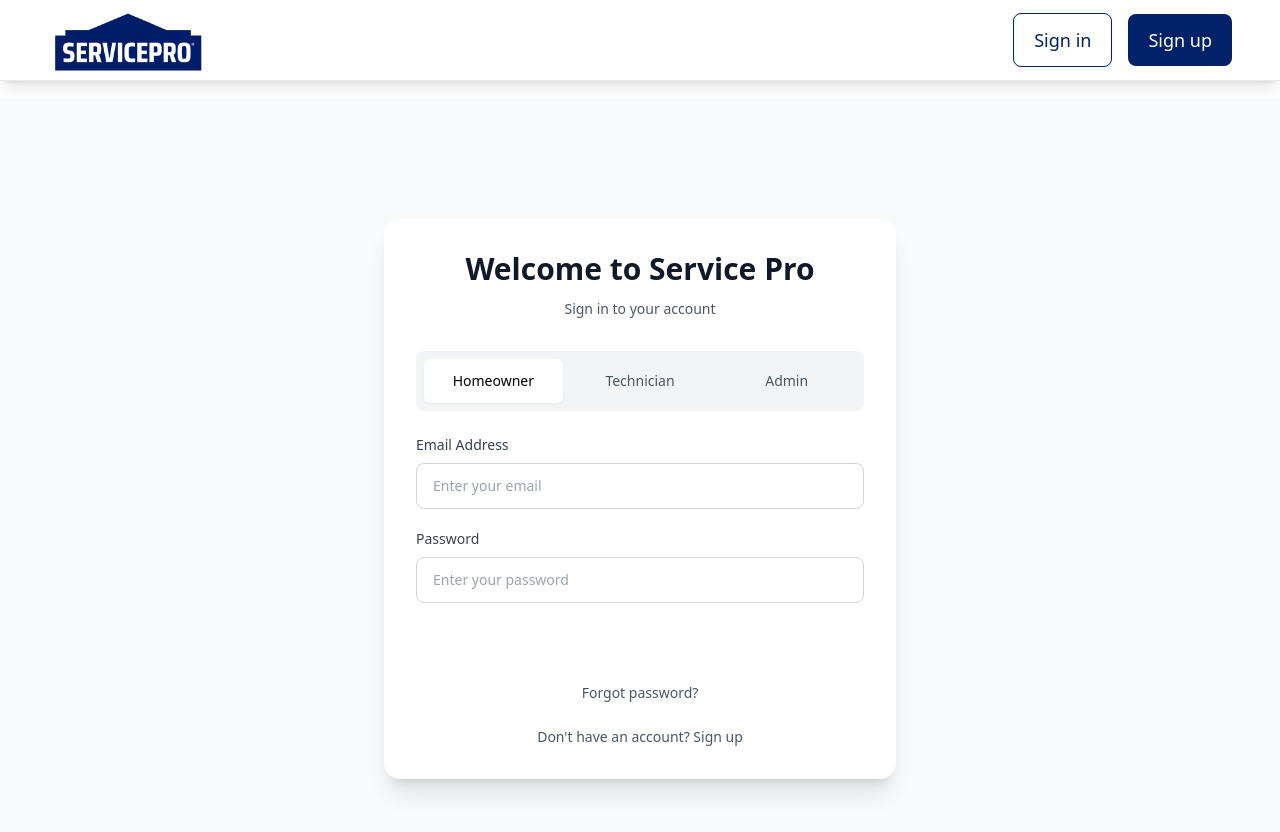
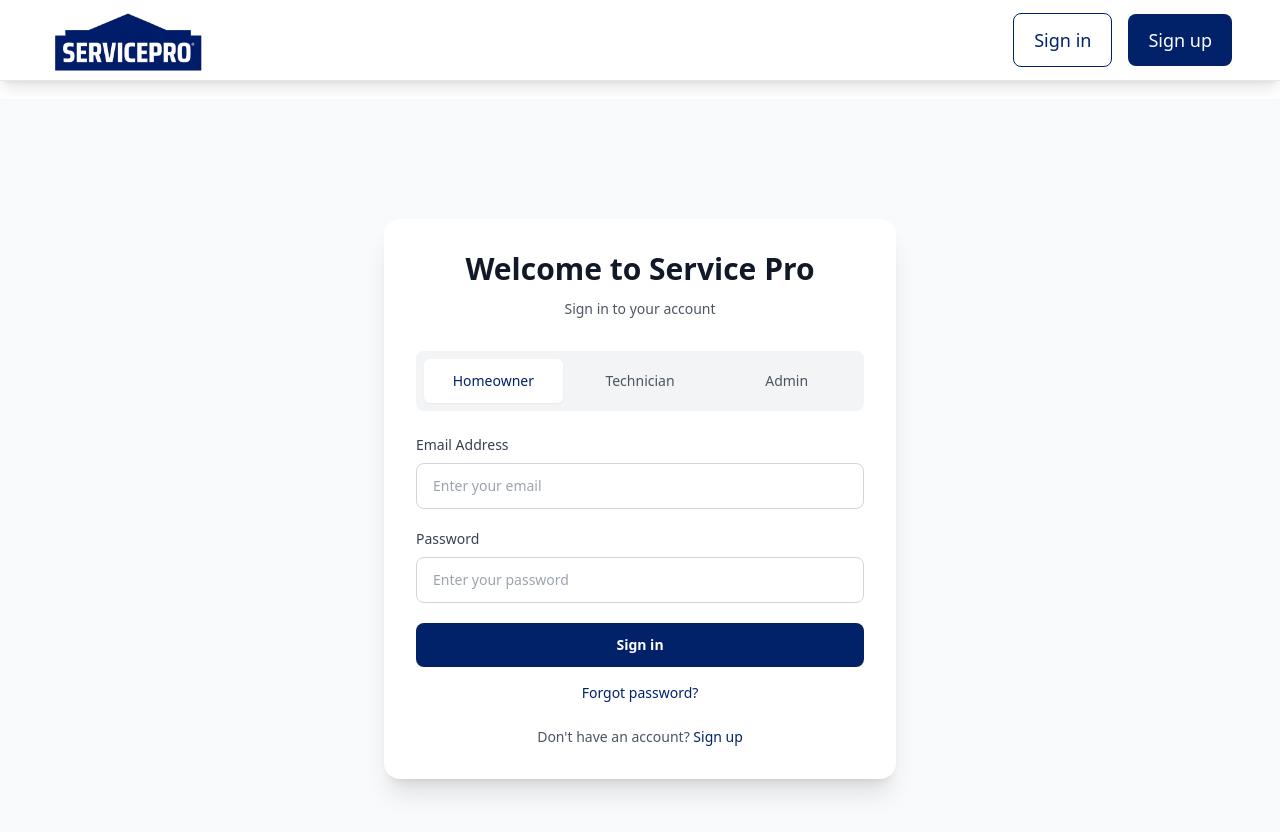
Before and after one commit to vishalranka2003/Lowes_capestone_fe, a React (Create React App) app: page /login in a window 1280 px wide. Shown: the top 832 px of the page. Built offline with nearby package versions, Linux system fonts and the light colour scheme; no server answers.

Commit message:
Update color scheme across multiple components to use lowesBlue for consistency
- Replaced instances of loweslowesBlue with lowesBlue in ForgotPassword, Home, Login, and MyAppliances components for a cohesive look.

```diff
--- a/src/pages/ForgotPassword.jsx
+++ b/src/pages/ForgotPassword.jsx
@@ -82,7 +82,7 @@
   };
 
   const getFieldClassName = () => {
-    const baseClass = "w-full px-4 py-3 border rounded-lg focus:ring-2 focus:ring-loweslowesBlue-500 focus:border-loweslowesBlue-500 transition-colors duration-180 text-sm";
+    const baseClass = "w-full px-4 py-3 border rounded-lg focus:ring-2 focus:ring-lowesBlue-500 focus:border-lowesBlue-500 transition-colors duration-180 text-sm";
     if (touched && error) {
       return `${baseClass} border-red-400 bg-red-50`;
     }
@@ -137,7 +137,7 @@
 
             <motion.button
               type="submit"
-              className="w-full bg-loweslowesBlue-500 hover:bg-loweslowesBlue-500 text-white font-semibold py-3 px-5 rounded-lg transition-colors duration-180 focus:outline-none focus:ring-2 focus:ring-loweslowesBlue-500 focus:ring-offset-2 text-sm"
+              className="w-full bg-lowesBlue-500 hover:bg-lowesBlue-500 text-white font-semibold py-3 px-5 rounded-lg transition-colors duration-180 focus:outline-none focus:ring-2 focus:ring-lowesBlue-500 focus:ring-offset-2 text-sm"
               variants={fadeInUp}
               whileHover={{ scale: 1.05 }}
               whileTap={{ scale: 0.95 }}
@@ -178,7 +178,7 @@
             Remembered your password?{' '}
             <button
               onClick={() => navigate('/login')}
-              className="text-loweslowesBlue-500 hover:text-loweslowesBlue-500 font-medium bg-transparent border-none p-0 cursor-pointer"
+              className="text-lowesBlue-500 hover:text-lowesBlue-500 font-medium bg-transparent border-none p-0 cursor-pointer"
             >
               Back to Login
             </button>
--- a/src/pages/Home.jsx
+++ b/src/pages/Home.jsx
@@ -100,7 +100,7 @@
             <h2 className="text-3xl sm:text-4xl font-bold text-gray-900 mb-4">
               Why Choose Service Pro?
             </h2>
-            <div className="w-24 h-1 bg-loweslowesBlue-500 mx-auto rounded"></div>
+            <div className="w-24 h-1 bg-lowesBlue-500 mx-auto rounded"></div>
           </div>
 
           <div className="grid md:grid-cols-2 lg:grid-cols-4 gap-8">
@@ -110,7 +110,7 @@
                 className="bg-white/90 rounded-2xl p-6 shadow-xl border border-gray-200/50 backdrop-blur-sm transition-all duration-300 hover:scale-105 hover:shadow-2xl animate-fade-in-up"
                 style={{ animationDelay: `${(index + 3) * 200}ms` }}
               >
-                <div className="inline-flex items-center justify-center w-12 h-12 bg-lowesBlue-100 text-loweslowesBlue-500 rounded-full mb-6">
+                <div className="inline-flex items-center justify-center w-12 h-12 bg-lowesBlue-100 text-lowesBlue-500 rounded-full mb-6">
                   <feature.icon className="h-6 w-6" />
                 </div>
                 <h3 className="text-xl font-semibold text-gray-900 mb-3">{feature.title}</h3>
--- a/src/pages/Login.jsx
+++ b/src/pages/Login.jsx
@@ -185,7 +185,7 @@
                 onClick={() => setRole(roleOption.key)}
                 className={`flex-1 py-3 px-3 text-sm font-medium rounded-md transition-colors duration-180 ${
                   role === roleOption.key
-                    ? 'bg-white text-loweslowesBlue-500 shadow-sm'
+                    ? 'bg-white text-lowesBlue-500 shadow-sm'
                     : 'text-gray-600 hover:text-gray-900'
                 }`}
                 whileHover={{ scale: 1.05 }}
@@ -251,7 +251,7 @@
 
             <motion.button
               onClick={handleLogin}
-              className="w-full bg-loweslowesBlue-500 hover:bg-loweslowesBlue-500 text-white font-semibold py-3 px-5 rounded-lg transition-colors duration-180 focus:outline-none focus:ring-2 focus:ring-loweslowesBlue-500 focus:ring-offset-2 text-sm"
+              className="w-full bg-lowesBlue-500 hover:bg-lowesBlue-500 text-white font-semibold py-3 px-5 rounded-lg transition-colors duration-180 focus:outline-none focus:ring-2 focus:ring-lowesBlue-500 focus:ring-offset-2 text-sm"
               variants={fadeInUp}
               whileHover={{ scale: 1.05 }}
               whileTap={{ scale: 0.95 }}
@@ -279,7 +279,7 @@
           >
             <button
               onClick={() => navigate('/forgot-password')}
-              className="text-loweslowesBlue-500 hover:text-loweslowesBlue-500 font-medium bg-transparent border-none p-0 cursor-pointer"
+              className="text-lowesBlue-500 hover:text-lowesBlue-500 font-medium bg-transparent border-none p-0 cursor-pointer"
             >
               Forgot password?
             </button>
@@ -291,7 +291,7 @@
             variants={fadeInUp}
           >
             Don't have an account?{' '}
-            <a href="/signup" className="text-loweslowesBlue-500 hover:text-loweslowesBlue-500 font-medium">
+            <a href="/signup" className="text-lowesBlue-500 hover:text-lowesBlue-500 font-medium">
               Sign up
             </a>
           </motion.p>
--- a/src/pages/MyAppliances.jsx
+++ b/src/pages/MyAppliances.jsx
@@ -75,7 +75,7 @@
         {/* Page Header */}
         <div className="mb-8">
           <div className="flex items-center gap-3 mb-4">
-            <Package className="h-8 w-8 text-loweslowesBlue-500" />
+            <Package className="h-8 w-8 text-lowesBlue-500" />
             <h1 className="text-3xl font-bold text-gray-900">My Appliances</h1>
           </div>
           <p className="text-gray-600">Manage your registered appliances and track warranty information</p>
@@ -84,7 +84,7 @@
         {/* Action Buttons */}
         <div className="flex flex-col sm:flex-row justify-end gap-4 mb-8">
           <button
-            className="flex items-center justify-center space-x-2 px-6 py-3 bg-loweslowesBlue-500 text-white font-medium rounded-lg hover:bg-loweslowesBlue-500 transition-colors duration-200"
+            className="flex items-center justify-center space-x-2 px-6 py-3 bg-lowesBlue-500 text-white font-medium rounded-lg hover:bg-lowesBlue-500 transition-colors duration-200"
             onClick={() => setShowRegisterModal(true)}
           >
             <Plus className="h-5 w-5" />
@@ -118,7 +118,7 @@
             <h3 className="text-lg font-medium text-gray-900 mb-2">No appliances registered yet</h3>
             <p className="text-gray-600 mb-6">Start by registering your first appliance to track its warranty.</p>
             <button
-              className="flex items-center space-x-2 px-4 py-2 bg-loweslowesBlue-500 text-white rounded-lg hover:bg-loweslowesBlue-500 transition-colors mx-auto"
+              className="flex items-center space-x-2 px-4 py-2 bg-lowesBlue-500 text-white rounded-lg hover:bg-lowesBlue-500 transition-colors mx-auto"
               onClick={() => setShowRegisterModal(true)}
             >
               <Plus className="h-4 w-4" />
```
